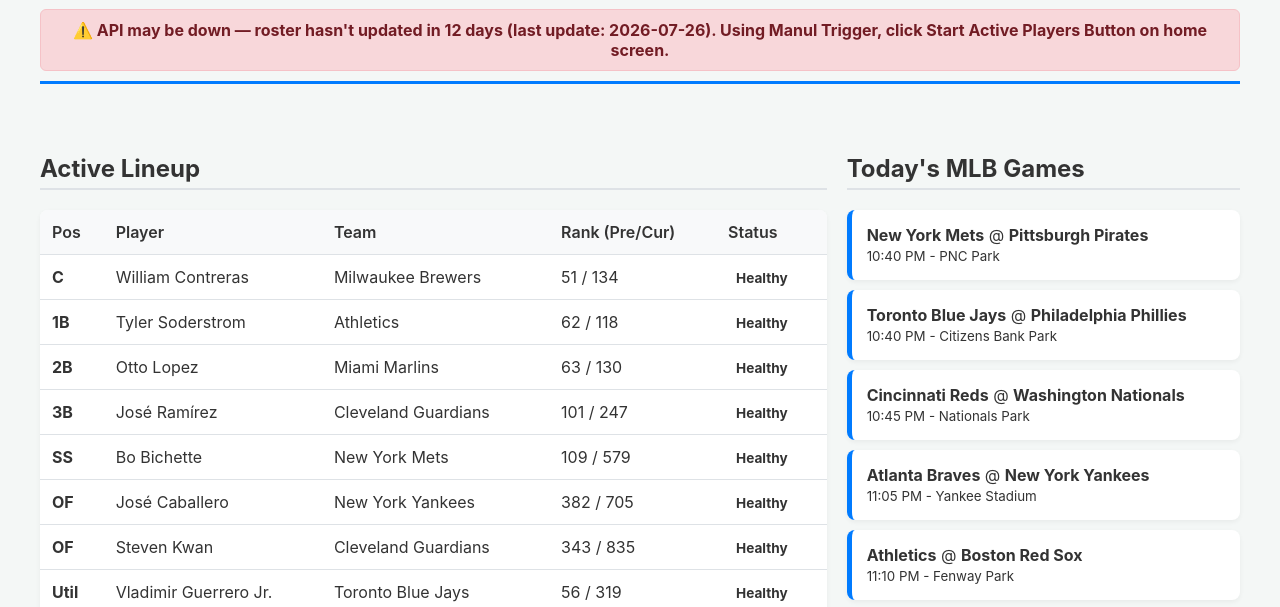
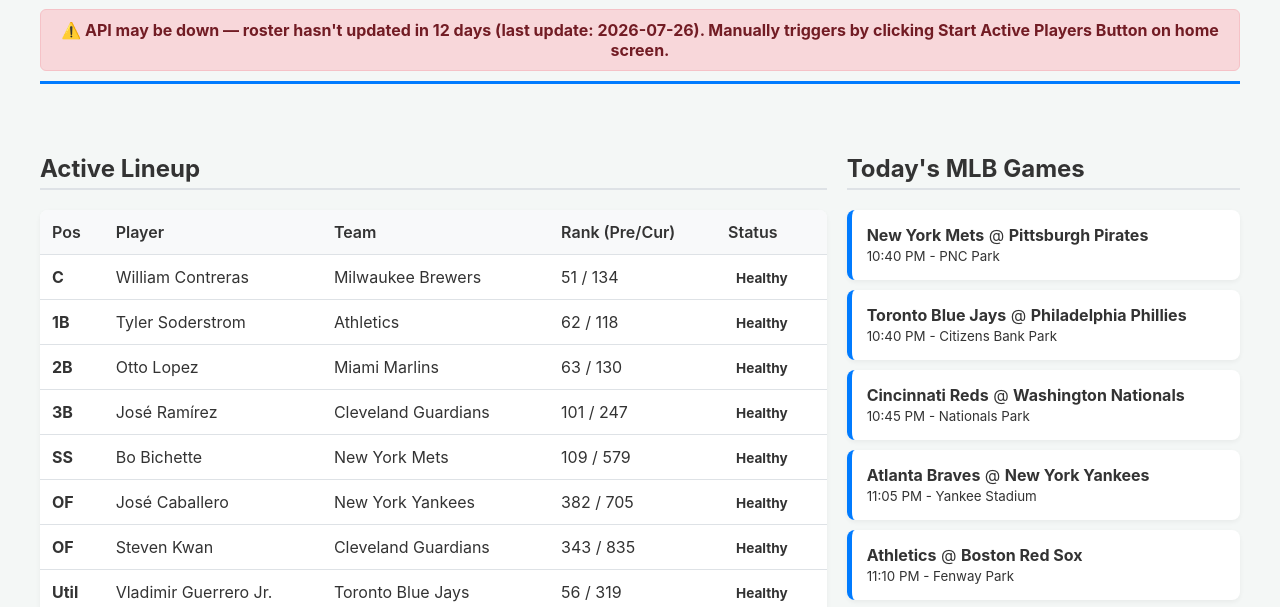
Before and after one commit to mzaiger/Fantasy_Auto_Pilot, a plain HTML site: page index.html in a window 1280 px wide. Shown: the part 127-734 px from the top of the page. Drawn offline with Linux system fonts and the light colour scheme.

Commit message:
Update index.html

```diff
--- a/index.html
+++ b/index.html
@@ -249,7 +249,7 @@
 
                 if (diffDays > 7) {
                     apiDownBanner.classList.add('show');
-                    apiDownBanner.innerHTML = `⚠️ API may be down — roster hasn't updated in ${diffDays} days (last update: ${status.date}).  Using Manul Trigger, click Start Active Players Button on home screen.`;
+                    apiDownBanner.innerHTML = `⚠️ API may be down — roster hasn't updated in ${diffDays} days (last update: ${status.date}).  Manually triggers by clicking Start Active Players Button on home screen.`;
                 } else {
                     apiDownBanner.classList.remove('show');
                     apiDownBanner.innerHTML = '';
```
